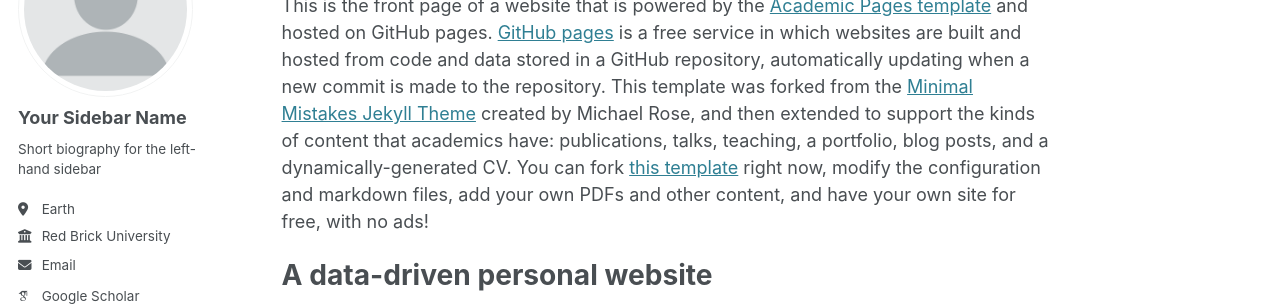
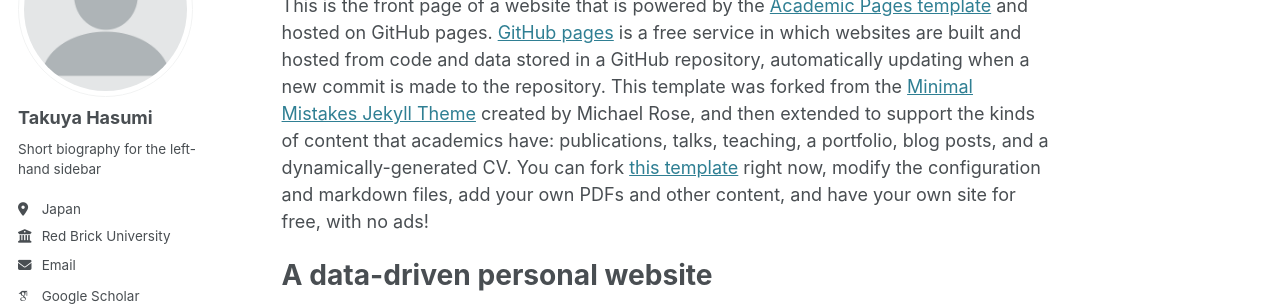
Before and after one commit to tky823/tky823.github.io, a Jekyll site: the page built from _pages/about.md, in a window 1280 px wide. Shown: the part 184-490 px from the top of the page. Built offline with Jekyll 4.4.1, drawn with Linux system fonts in a browser that asks for light colours; some web fonts are replaced.

Commit message:
Set name and location

```diff
--- a/_config.yml
+++ b/_config.yml
@@ -12,7 +12,7 @@ title                    : "Your Name / Site Title"
 title_separator          : "-"
 name                     : &name "Your Name"
 description              : &description "personal description"
-url                      : https://academicpages.github.io # the base hostname & protocol for your site e.g. "https://[your GitHub username].github.io"
+url                      : https://academicpages.github.io/ # the base hostname & protocol for your site e.g. "https://[your GitHub username].github.io"
 baseurl                  : "" # the subpath of your site, e.g. "/blog"
 repository               : "academicpages/academicpages.github.io"
 
@@ -22,10 +22,10 @@ repository               : "academicpages/academicpages.github.io"
 author:
   # Biographic information
   avatar           : "profile.png"
-  name             : "Your Sidebar Name"
+  name             : "Takuya Hasumi"
   pronouns         : # example: "she/her"
   bio              : "Short biography for the left-hand sidebar"
-  location         : "Earth"
+  location         : "Japan"
   employer         : "Red Brick University"
   uri              : # URL
   email            : "none@example.org"
```
